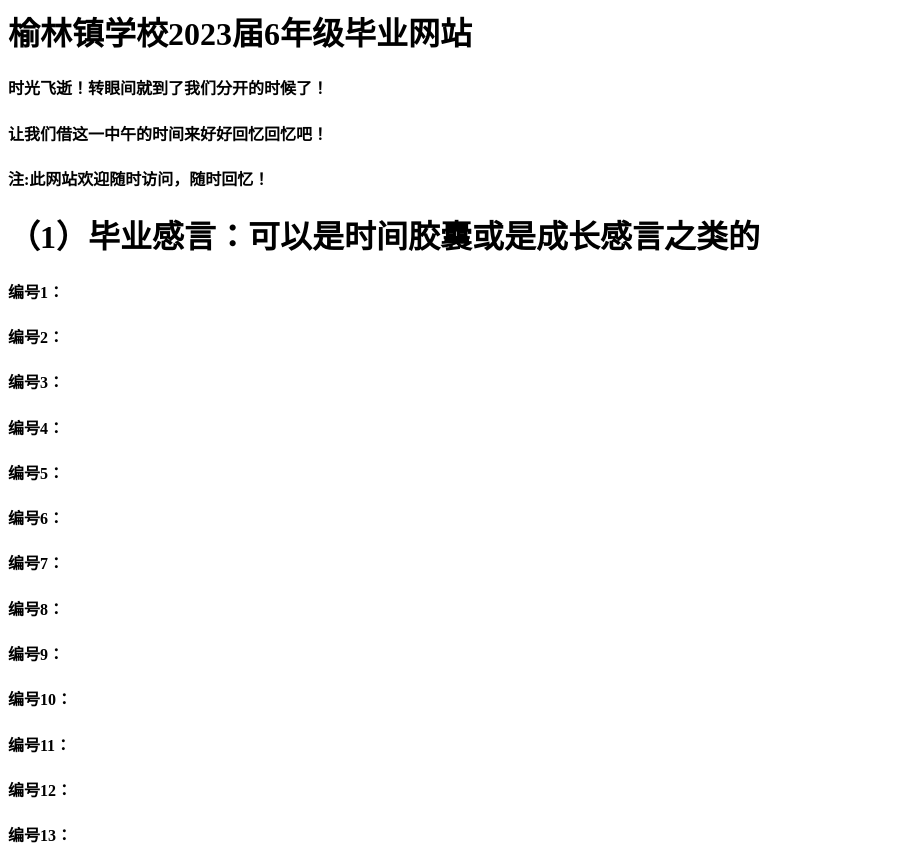
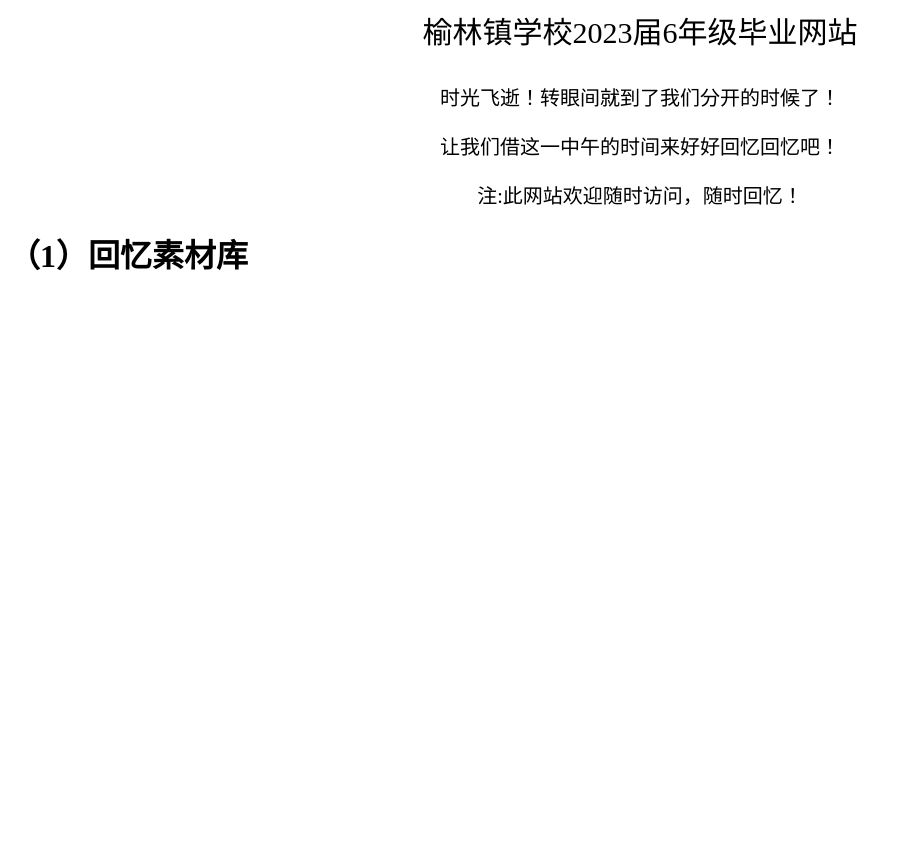
Before and after one commit to yulin2362/yulin2362.github.io, a plain HTML site: page index.html in a window 1280 px wide. Shown: the whole page, without its empty margins (0-912 px from the left). After the commit the page ends 800 px from the top, so only its background shows below. Drawn offline with Linux system fonts and the light colour scheme.

Commit message:
Update index.html

```diff
--- a/index.html
+++ b/index.html
@@ -1,19 +1,21 @@
-<h1>榆林镇学校2023届6年级毕业网站</h1>
-<h4>时光飞逝！转眼间就到了我们分开的时候了！</h4>
-<h4>让我们借这一中午的时间来好好回忆回忆吧！</h4>
-<h4>注:此网站欢迎随时访问，随时回忆！</h4>
-
-<h1>（1）毕业感言：可以是时间胶囊或是成长感言之类的</h1>
-<h4>编号1：</h4>
-<h4>编号2：</h4>
-<h4>编号3：</h4>
-<h4>编号4：</h4>
-<h4>编号5：</h4>
-<h4>编号6：</h4>
-<h4>编号7：</h4>
-<h4>编号8：</h4>
-<h4>编号9：</h4>
-<h4>编号10：</h4>
-<h4>编号11：</h4>
-<h4>编号12：</h4>
-<h4>编号13：</h4>
+<html>
+  <head>
+    <style>
+      .center {
+        text-align: center; /*让段落居中*/
+        font-size: 30px; /*设置字体大小为20像素*/
+      }
+	  .center2 {
+        text-align: center; /*让段落居中*/
+        font-size: 20px; /*设置字体大小为20像素*/
+      }
+    </style>
+  </head>
+  <body>
+    <p class="center">榆林镇学校2023届6年级毕业网站</p>
+	  <p class="center2">时光飞逝！转眼间就到了我们分开的时候了！</p>
+	  <p class="center2">让我们借这一中午的时间来好好回忆回忆吧！</p>
+	  <p class="center2">注:此网站欢迎随时访问，随时回忆！</p>
+	  <h1>（1）回忆素材库</h1>
+  </body>
+</html>
```
